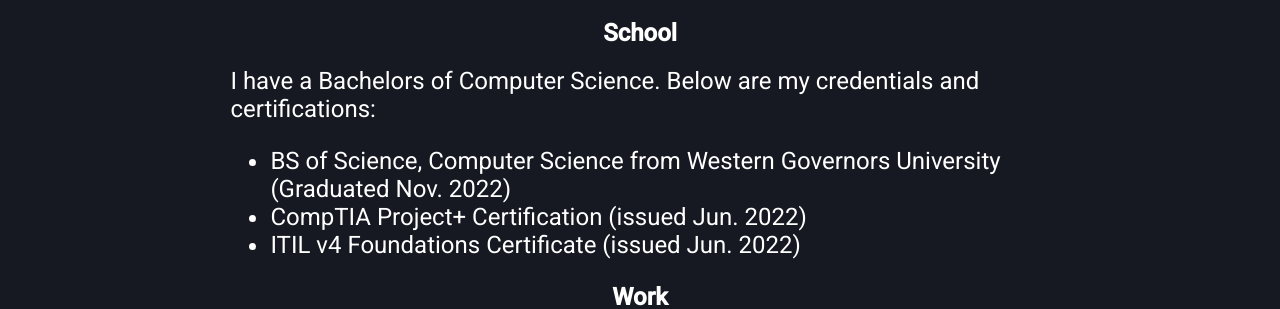
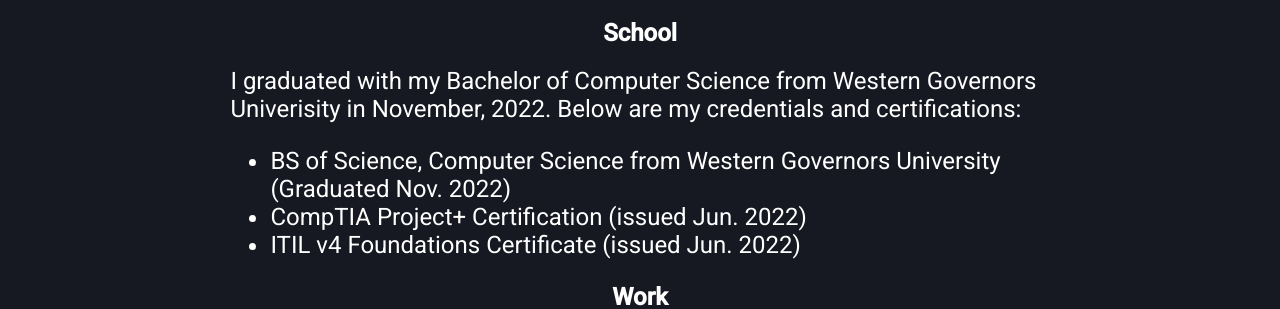
Before and after one commit to hewitson-j/website-v4, a React (Vite) app: page /#/about in a window 1280 px wide. Shown: the part 450-759 px from the top of the page. Built offline with nearby package versions, Linux system fonts and the light colour scheme.

Commit message:
Updated education paragraph.

```diff
--- a/src/components/About.tsx
+++ b/src/components/About.tsx
@@ -15,7 +15,7 @@
         </div>
         <h2>School</h2>
             <p className='paragraphs'>
-                I have a Bachelors of Computer Science. Below are my credentials and certifications:
+                I graduated with my Bachelor of Computer Science from Western Governors Univerisity in November, 2022. Below are my credentials and certifications:
                 <ul>
                     <li>BS of Science, Computer Science from Western Governors University (Graduated Nov. 2022)</li>
                     <li>CompTIA Project+ Certification (issued Jun. 2022)</li>
```
